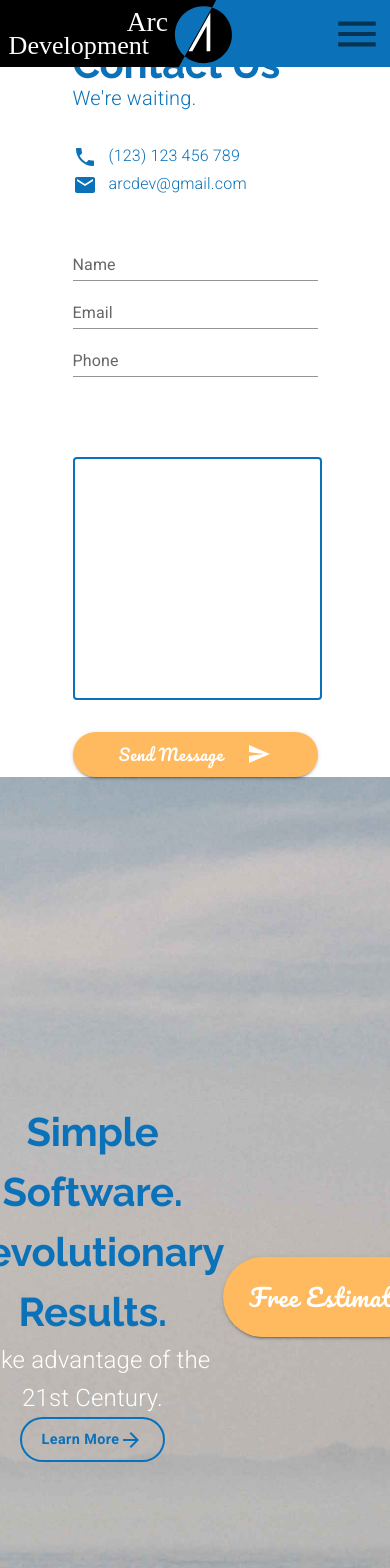
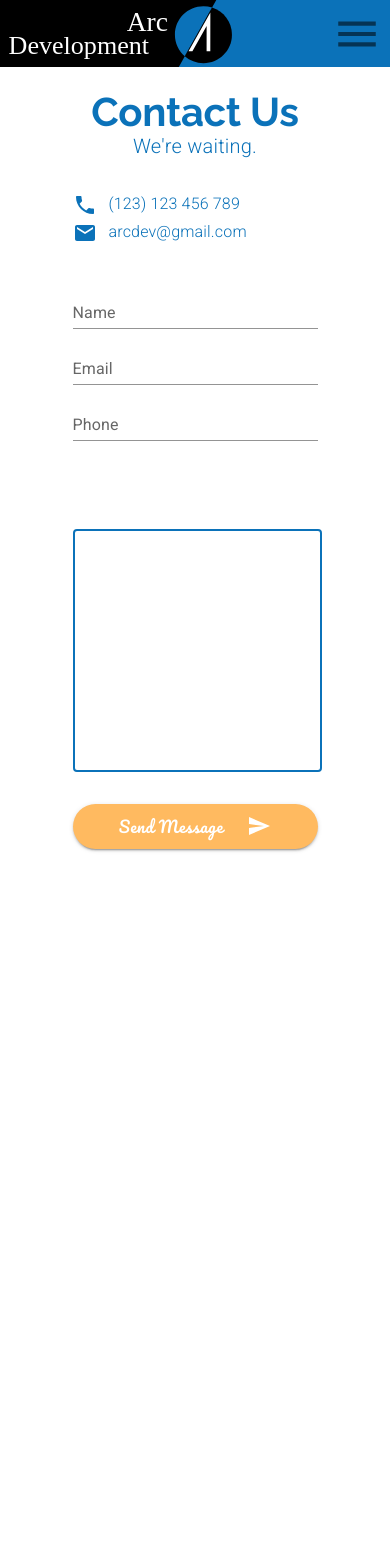
Before and after one commit to SimAndrew/Arc-Development, a React (Vite) app: page /contactus in a window 390 px wide. Shown: the top 1568 px of the page. Built offline with nearby package versions, Linux system fonts and the light colour scheme.

Commit message:
feat: in (ContactUs.jsx) add responsive design

```diff
--- a/src/components/ui/Theme.js
+++ b/src/components/ui/Theme.js
@@ -88,6 +88,10 @@ export default createTheme({
 		},
 	},
 	MuiInput: {
+		root: {
+			color: '#0B72B9',
+			fontSize: '1rem',
+		},
 		styleOverrides: {
 			underline: {
 				'&:before': {
--- a/src/pages/ContactUs.jsx
+++ b/src/pages/ContactUs.jsx
@@ -19,7 +19,7 @@ const StyledBackground = styled('div')(({ theme }) => ({
 	backgroundPosition: 'center',
 	backgroundSize: 'cover',
 	backgroundRepeat: 'no-repeat',
-	height: '65em',
+	height: '60em',
 	width: '100%',
 	paddingBottom: '10em',
 	paddingTop: 0,
@@ -71,13 +71,7 @@ function ContactUs() {
 	const [message, setMessage] = useState('');
 
 	return (
-		<Grid
-			container
-			direction="row"
-			style={{
-				marginTop: '-2em',
-			}}
-		>
+		<Grid container direction="row">
 			<Grid
 				item
 				container
@@ -86,14 +80,23 @@ function ContactUs() {
 				alignItems="center"
 				lg={4}
 				xl={3}
+				style={{
+					marginBottom: matchesMD ? '50em' : 0,
+					marginTop: matchesSM ? '1em' : matchesMD ? '5em' : 0,
+				}}
 			>
 				<Grid item>
 					<Grid container direction="column">
 						<Grid item>
-							<Typography variant="h2" style={{ lineHeight: 1 }}>
+							<Typography
+								textAlign={matchesMD ? 'center' : 0}
+								variant="h2"
+								style={{ lineHeight: 1 }}
+							>
 								Contact Us
 							</Typography>
 							<Typography
+								textAlign={matchesMD ? 'center' : 0}
 								variant="body2"
 								style={{ color: theme.palette.primary.main }}
 							>
@@ -153,7 +156,7 @@ function ContactUs() {
 							direction="column"
 							style={{ maxWidth: '20em' }}
 						>
-							<Grid item>
+							<Grid item style={{ marginBottom: '0.5em' }}>
 								<TextField
 									fullWidth
 									variant="standard"
@@ -164,7 +167,7 @@ function ContactUs() {
 								/>
 							</Grid>
 
-							<Grid item>
+							<Grid item style={{ marginBottom: '0.5em' }}>
 								<TextField
 									fullWidth
 									variant="standard"
@@ -175,7 +178,7 @@ function ContactUs() {
 								/>
 							</Grid>
 
-							<Grid item>
+							<Grid item style={{ marginBottom: '0.5em' }}>
 								<TextField
 									fullWidth
 									variant="standard"
@@ -232,30 +235,46 @@ function ContactUs() {
 				</Grid>
 			</Grid>
 
-			<Grid item container lg={8} xl={9}>
+			<Grid
+				item
+				container
+				lg={8}
+				xl={9}
+				direction={matchesMD ? 'column' : 'row'}
+				justifyContent={matchesMD ? 'center' : undefined}
+				alignItems="center"
+			>
 				<StyledBackground>
 					<Grid
 						item
 						style={{
-							marginLeft: matchesSM ? 0 : '3em',
-							textAlign: matchesSM ? 'center' : 'inherit',
+							marginLeft: matchesMD ? 0 : '3em',
+							textAlign: matchesMD ? 'center' : 'inherit',
 						}}
 					>
 						<Grid container direction="column">
 							<Grid item>
-								<Typography variant="h2">
+								<Typography
+									variant="h2"
+									alignItems={matchesMD ? 'center' : undefined}
+								>
 									Simple Software.
 									<br />
 									Revolutionary Results.
 								</Typography>
 
-								<Typography variant="subtitle2" style={{ fontSize: '1.5rem' }}>
+								<Typography
+									variant="subtitle2"
+									textAlign={matchesMD ? 'center' : undefined}
+									style={{ fontSize: '1.5rem' }}
+								>
 									Take advantage of the 21st Century.
 								</Typography>
-
+							</Grid>
+						</Grid>
 						<Grid
 							container
-									justifyContent={matchesSM ? 'center' : undefined}
+							justifyContent={matchesMD ? 'center' : undefined}
 							item
 						>
 							<StyledButtonLearn
@@ -266,8 +285,6 @@ function ContactUs() {
 								Learn More
 								<ArrowForwardIcon />
 							</StyledButtonLearn>
-								</Grid>
-							</Grid>
 						</Grid>
 					</Grid>
 
```
Lines whose indentation alone changed are shown as unchanged.
